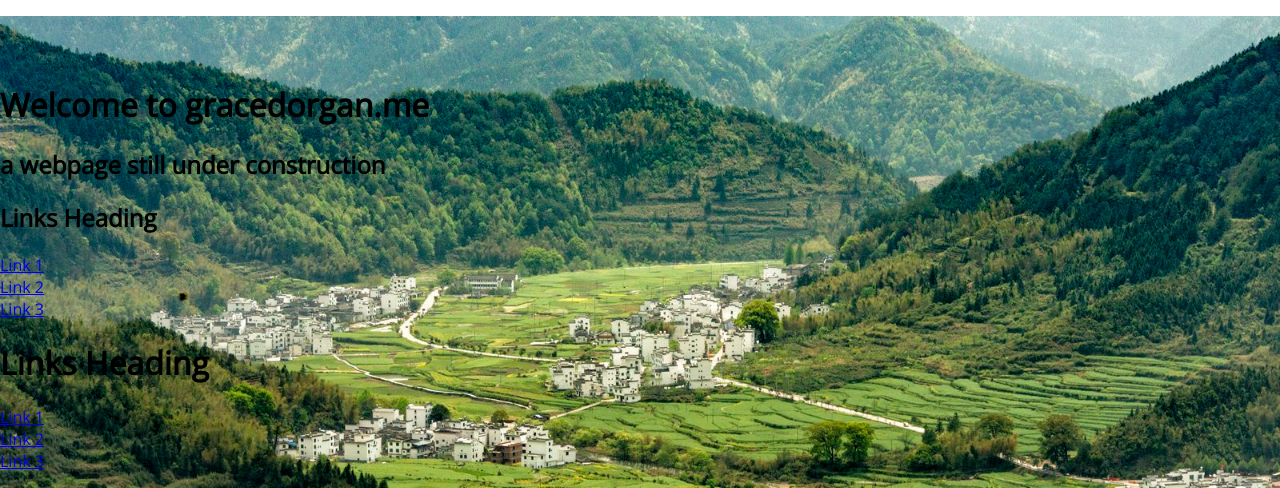
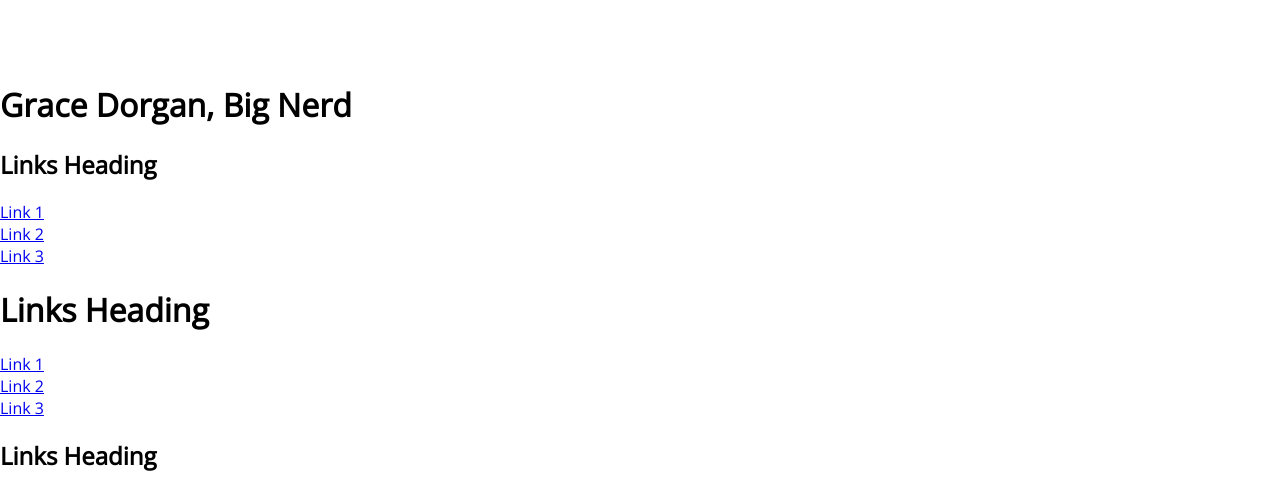
Before and after one commit to gracedorgan/gracedorgan.me, a plain HTML site: page index.html in a window 1280 px wide. Shown: the top 488 px of the page. Drawn offline with nearby package versions, Linux system fonts and the light colour scheme.

Commit message:
changed background

```diff
--- a/index.html
+++ b/index.html
@@ -19,8 +19,7 @@
       </ul>
       </nav>
       <header>
-        <h1>Welcome to gracedorgan.me</h1>
-        <h2>a webpage still under construction</h2>
+        <h1>Grace Dorgan, Big Nerd</h1>
       </header>
       <section>
         <h1>Links Heading</h1>
--- a/style.css
+++ b/style.css
@@ -43,6 +43,5 @@ ul{
   margin-right: auto;
 }
 .bg{
-background-image: url(/images/green_landscape.jpg);
-  background-size: cover;
+background-color:white;
 }
```
